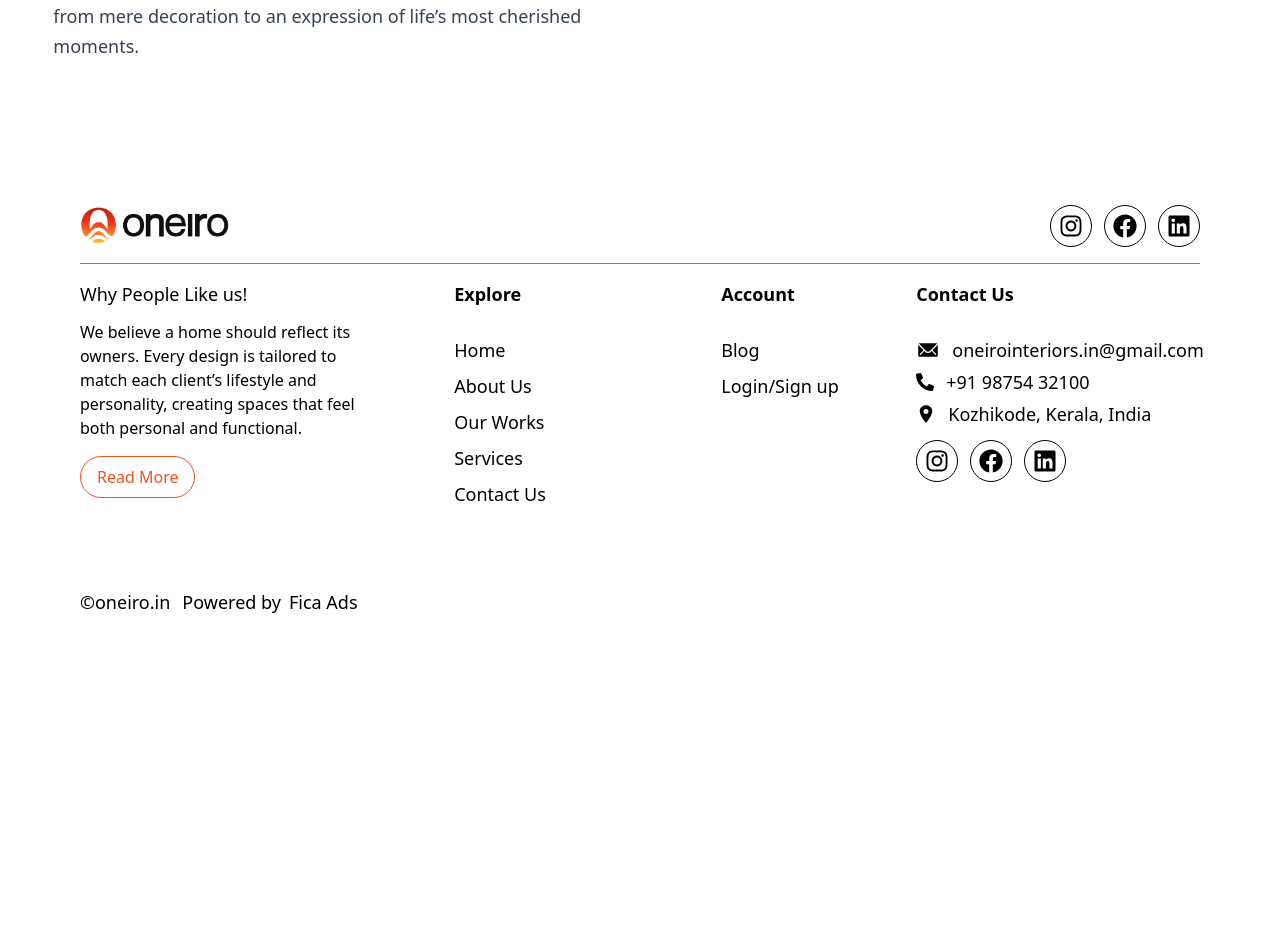
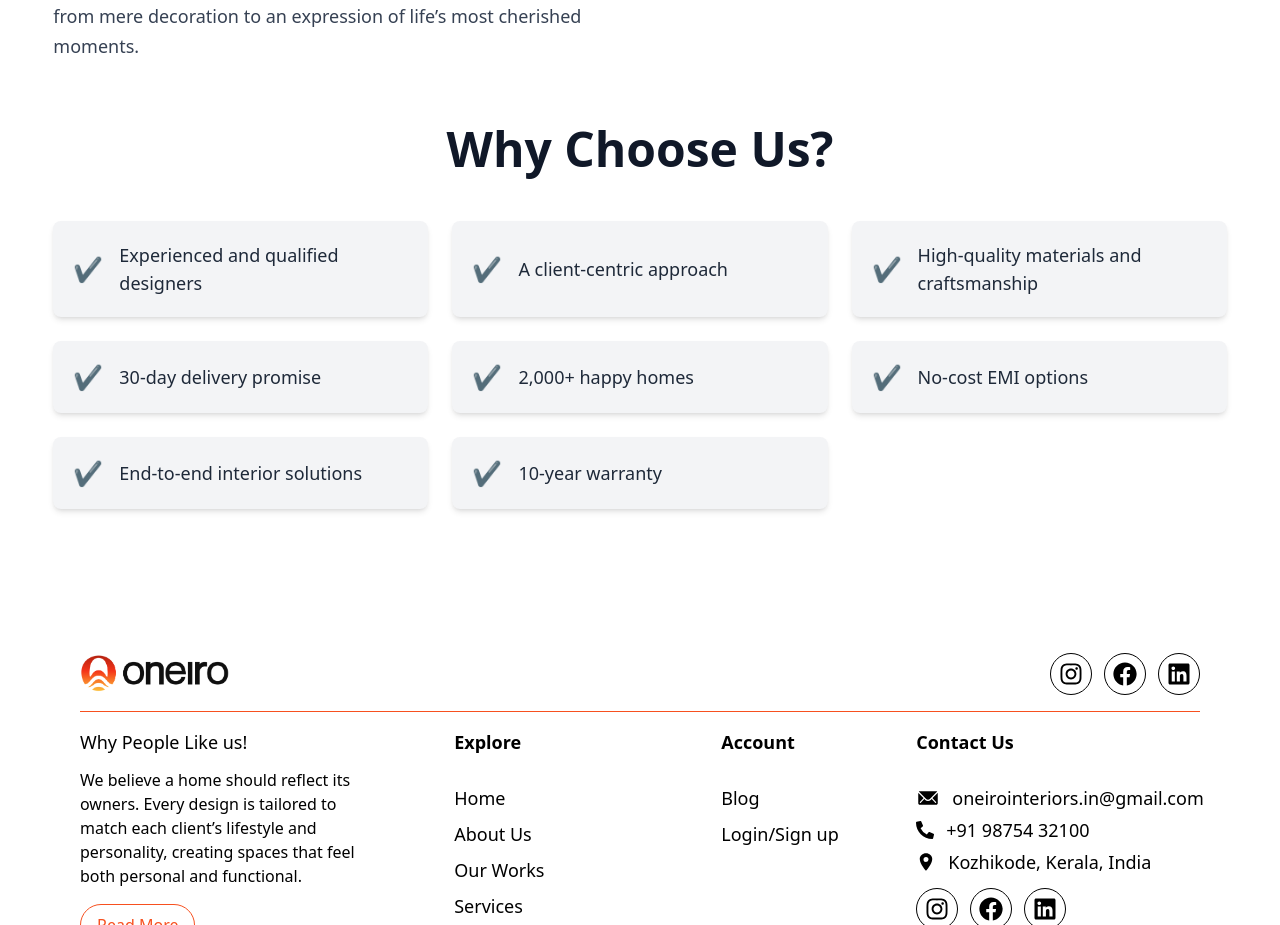
Before and after one commit to Fica-Web/oneiroInteriors, a React (Vite) app in the folder frontend/: page /about in a window 1280 px wide. Shown: the part 1125-2050 px from the top of the page. Before the commit the page ends 1781 px from the top, so only its background shows below. Built offline with nearby package versions, Linux system fonts and the light colour scheme.

Commit message:
whyChoseUs component created

```diff
--- /dev/null
+++ b/frontend/src/components/user/AboutPage/WhyChoseUs.jsx
@@ -0,0 +1,52 @@
+import React, { useRef } from "react";
+import { motion, useInView } from "framer-motion";
+
+const WhyChooseUs = () => {
+    const sectionRef = useRef(null);
+    const isInView = useInView(sectionRef, { once: true, margin: "-100px" });
+
+    const benefits = [
+        { id: 1, text: "Experienced and qualified designers" },
+        { id: 2, text: "A client-centric approach" },
+        { id: 3, text: "High-quality materials and craftsmanship" },
+        { id: 4, text: "30-day delivery promise" },
+        { id: 5, text: "2,000+ happy homes" },
+        { id: 6, text: "No-cost EMI options" },
+        { id: 7, text: "End-to-end interior solutions" },
+        { id: 8, text: "10-year warranty" },
+    ];
+
+    return (
+        <div ref={sectionRef} className="w-11/12 mx-auto my-16">
+            {/* Heading */}
+            <motion.h2
+                className="text-5xl font-bold text-center text-gray-900 mb-12"
+                initial={{ opacity: 0, y: -40 }}
+                animate={isInView ? { opacity: 1, y: 0 } : {}}
+                transition={{ duration: 0.9 }}
+            >
+                Why Choose Us?
+            </motion.h2>
+
+            {/* Grid Layout */}
+            <div className="grid md:grid-cols-2 lg:grid-cols-3 gap-6">
+                {benefits.map((item, index) => (
+                    <motion.div
+                        key={item.id}
+                        className="flex items-center gap-4 bg-gray-100 p-5 rounded-lg shadow-md transition-all duration-300 hover:bg-gray-200 hover:scale-105"
+                        initial={{ opacity: 0, y: 20 }}
+                        animate={isInView ? { opacity: 1, y: 0 } : {}}
+                        transition={{ duration: 0.5, delay: index * 0.1 }}
+                    >
+                        {/* Check Icon */}
+                        <span className="text-green-500 text-2xl">✔️</span>
+                        {/* Text */}
+                        <p className="text-lg font-medium text-gray-800">{item.text}</p>
+                    </motion.div>
+                ))}
+            </div>
+        </div>
+    );
+};
+
+export default WhyChooseUs;
--- a/frontend/src/pages/user/AboutPage.jsx
+++ b/frontend/src/pages/user/AboutPage.jsx
@@ -1,6 +1,7 @@
 import React from 'react';
 import ReusableTitle from '../../components/reusable/ReusableTitle';
 import BrandPillar from '../../components/user/AboutPage/BrandPillar';
+import WhyChooseUs from '../../components/user/AboutPage/WhyChoseUs';
 
 const AboutPage = () => {
     return (
@@ -12,6 +13,7 @@ const AboutPage = () => {
                     reflects its owner’s life, memories, and future. Oneiro translates visions into tangible, livable environments where form meets function with artistry."
             />
             <BrandPillar />
+            <WhyChooseUs />
         </div>
     )
 }
```
